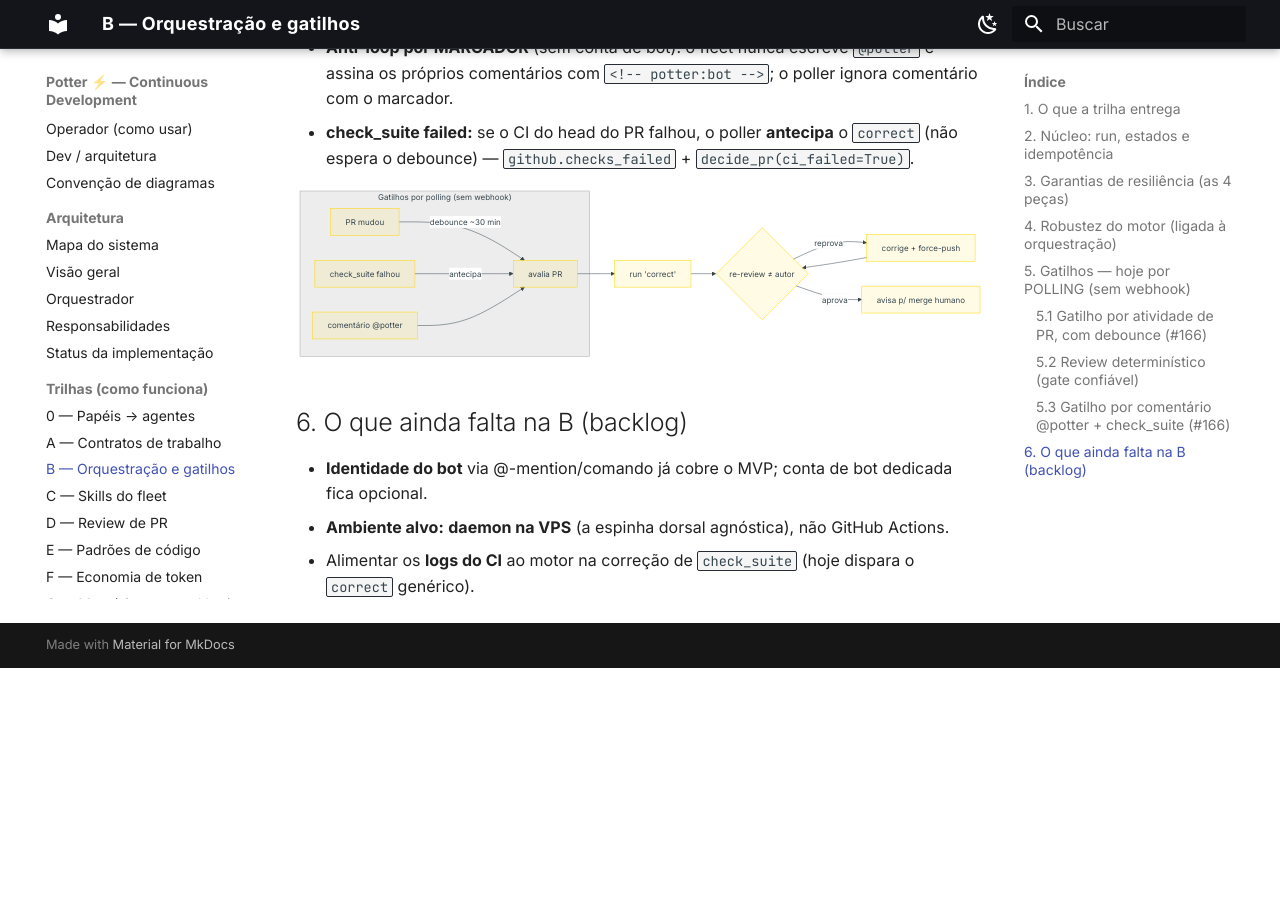
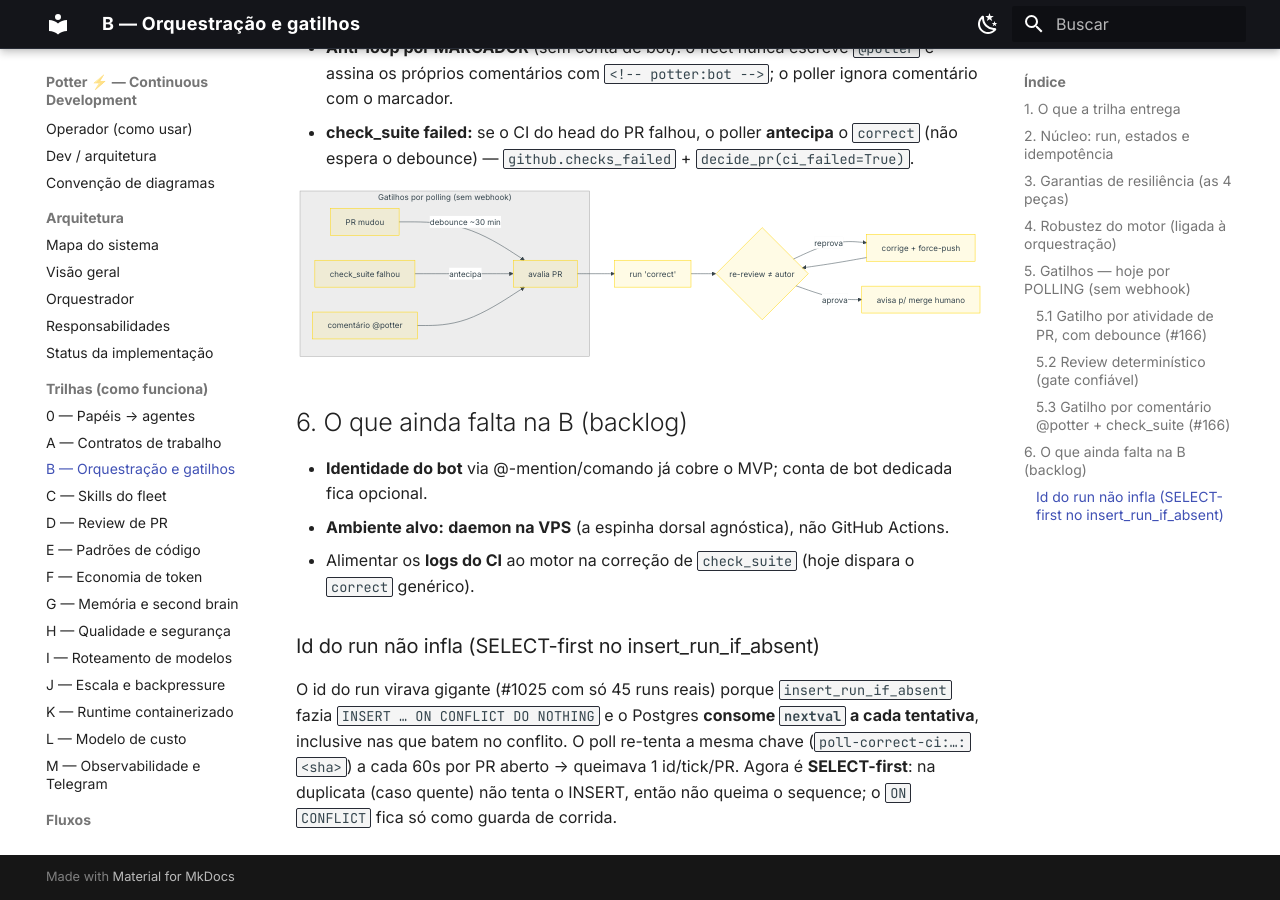
Before and after one commit to CenturyBoys/roboto, an MkDocs documentation site: the page built from docs/trilha-b-orquestracao.md, in a window 1280 px wide and 900 px high, scrolled down 4527 px. Built offline with MkDocs 1.6.1 and Material for MkDocs 9.7.7, drawn with Linux system fonts in a browser that asks for light colours; before the commit the page ends 5195 px from its top, so only the background shows below that.

Commit message:
docs(trilha-b): nota do SELECT-first (id do run não infla)

```diff
--- a/docs/trilha-b-orquestracao.md
+++ b/docs/trilha-b-orquestracao.md
@@ -159,3 +159,11 @@ flowchart LR
 - **Identidade do bot** via @-mention/comando já cobre o MVP; conta de bot dedicada fica opcional.
 - **Ambiente alvo:** **daemon na VPS** (a espinha dorsal agnóstica), não GitHub Actions.
 - Alimentar os **logs do CI** ao motor na correção de `check_suite` (hoje dispara o `correct` genérico).
+
+### Id do run não infla (SELECT-first no insert_run_if_absent)
+
+O id do run virava gigante (#1025 com só 45 runs reais) porque `insert_run_if_absent` fazia
+`INSERT … ON CONFLICT DO NOTHING` e o Postgres **consome `nextval` a cada tentativa**, inclusive nas
+que batem no conflito. O poll re-tenta a mesma chave (`poll-correct-ci:…:<sha>`) a cada 60s por PR
+aberto → queimava 1 id/tick/PR. Agora é **SELECT-first**: na duplicata (caso quente) não tenta o
+INSERT, então não queima o sequence; o `ON CONFLICT` fica só como guarda de corrida.
```
